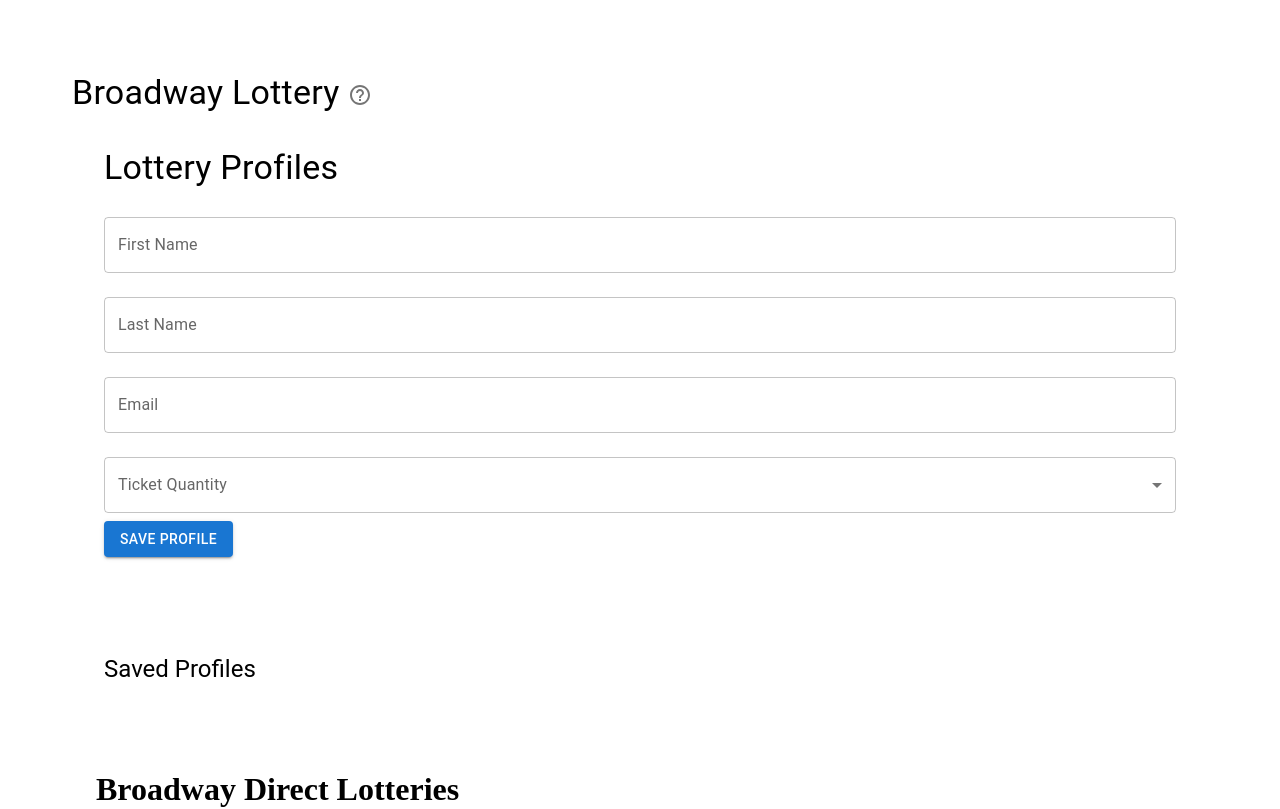
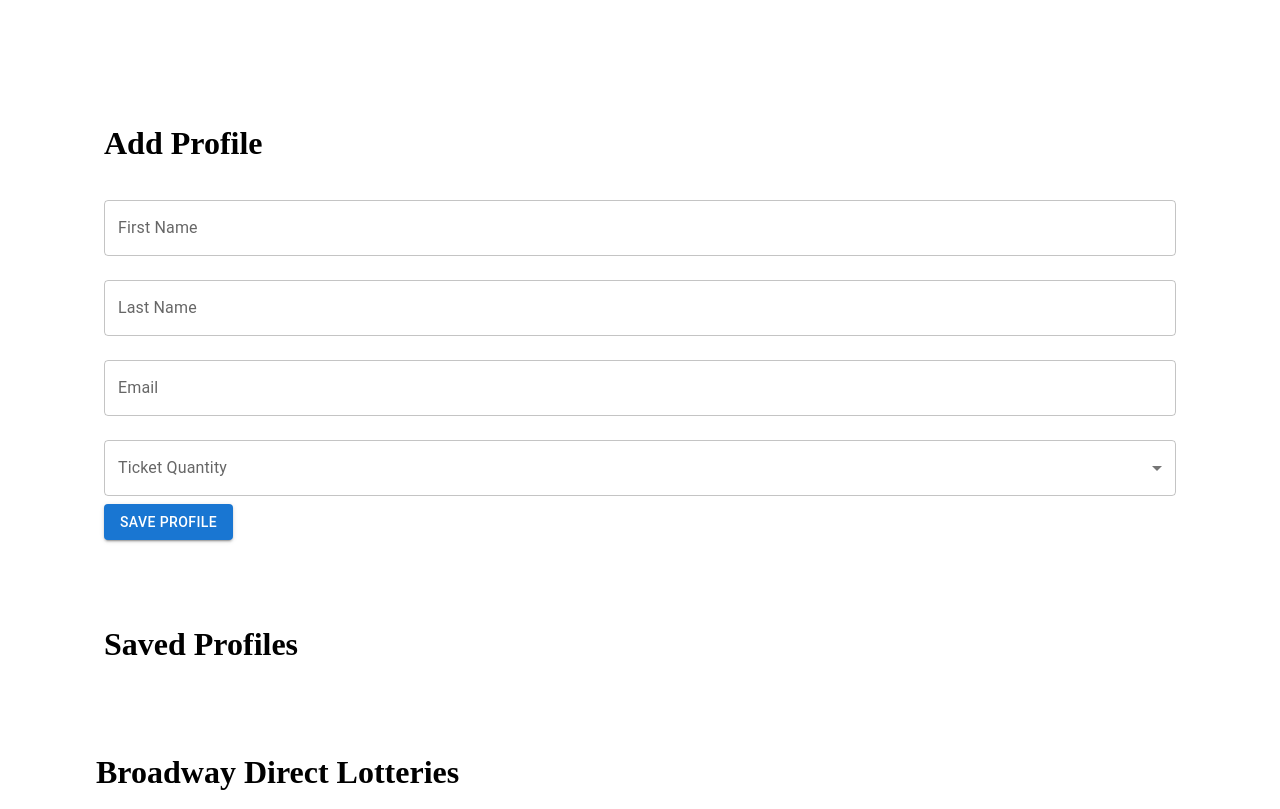
Before and after one commit to adinutzyc21/broadway-lottery, a React (Create React App) app: page / in a window 1280 px wide. Shown: the top 809 px of the page. Built offline with nearby package versions, Linux system fonts and the light colour scheme.

Commit message:
Some scroll magic and UI stuff

```diff
--- a/src/components/BroadwayLottery.tsx
+++ b/src/components/BroadwayLottery.tsx
@@ -54,7 +54,7 @@
 
     return (
         <Container>
-            <h1>Broadway Direct Lotteries</h1>
+            <h1 id="lotteries">Broadway Direct Lotteries</h1>
             <List>
                 {LOTTERY_LIST.map((show) => (
                     <ListItem key={show.id} divider>
--- a/src/components/MainApp.tsx
+++ b/src/components/MainApp.tsx
@@ -26,14 +26,14 @@
 }
 
 const MainApp: React.FC = () => {
-    const instructions =
-        "NOTE: For first time users, click 'Edit Profile' to set up a profile. \
-        To begin, simply check the Broadway Shows you wish to enter the lottery for \
-        and hit the 'Open Selected' button.  The selected shows will open in new tabs. \
-        If there is a lottery to enter for that specific show, then the form will be autofilled. \
-        To submit the lottery, visit each tab with an available drawing and submit the form. \
-        Make sure you complete the captcha before submitting. \
-        Good luck!";
+    // const instructions =
+    //     "NOTE: For first time users, click 'Edit Profile' to set up a profile. \
+    //     To begin, simply check the Broadway Shows you wish to enter the lottery for \
+    //     and hit the 'Open Selected' button.  The selected shows will open in new tabs. \
+    //     If there is a lottery to enter for that specific show, then the form will be autofilled. \
+    //     To submit the lottery, visit each tab with an available drawing and submit the form. \
+    //     Make sure you complete the captcha before submitting. \
+    //     Good luck!";
 
     const [profiles, setProfiles] = useState<Profile[]>([]);
     const [editingIndex, setEditingIndex] = useState<number>(-1);
@@ -53,14 +53,14 @@
 
     return (
         <Box sx={{ p: 4 }}>
-            <Typography variant="h4">
+            {/* <Typography variant="h4">
                 Broadway Lottery
                 <Tooltip title={instructions}>
                     <IconButton>
                         <HelpOutline />
                     </IconButton>
                 </Tooltip>
-            </Typography>
+            </Typography> */}
             <ProfilesContext.Provider value={value}>
                 <ProfileForm />
                 <SavedProfiles />
--- a/src/components/ProfileForm.tsx
+++ b/src/components/ProfileForm.tsx
@@ -17,6 +17,7 @@
 } from "@mui/material";
 import { ProfilesContext, initialProfile } from "../utils/ProfilesContext";
 import { Profile } from "./MainApp";
+import { scrollToId } from "../utils/utils";
 
 export function ProfileForm(): ReactElement {
     const {
@@ -63,6 +64,8 @@
 
             // clear the form
             setFormData(initialProfile);
+
+            scrollToId("savedProfiles");
         }
     };
 
@@ -86,9 +89,9 @@
 
     return (
         <Box sx={{ p: 4 }}>
-            <Typography variant="h4" gutterBottom>
-                Lottery Profiles
-            </Typography>
+            <h1 id="profileForm">
+                {editingIndex >= 0 ? "Edit Profile" : "Add Profile"}
+            </h1>
             <FormControl fullWidth margin="normal">
                 <TextField
                     label="First Name"
--- a/src/components/SavedProfiles.tsx
+++ b/src/components/SavedProfiles.tsx
@@ -10,6 +10,7 @@
 import { useContext, useEffect } from "react";
 import { ProfilesContext } from "../utils/ProfilesContext";
 import { Profile } from "./MainApp";
+import { scrollToId } from "../utils/utils";
 
 export const SavedProfiles: React.FC = () => {
     const { profiles, setProfiles, setNotification, setEditingIndex } =
@@ -28,6 +29,8 @@
     };
 
     const handleEditProfile = (index: number) => {
+        scrollToId("profileForm");
+
         setEditingIndex(index);
     };
 
@@ -41,9 +44,7 @@
 
     return (
         <Box sx={{ p: 4 }}>
-            <Typography variant="h5" mt={4} mb={2}>
-                Saved Profiles
-            </Typography>
+            <h1 id="savedProfiles">Saved Profiles</h1>
             <List>
                 {profiles.map((profile: Profile, index: number) => (
                     <ListItem key={index}>
--- /dev/null
+++ b/src/utils/utils.js
@@ -0,0 +1,3 @@
+export const scrollToId = (idString) => {
+    document.querySelector(`#${idString}`).scrollIntoView();
+};
```
